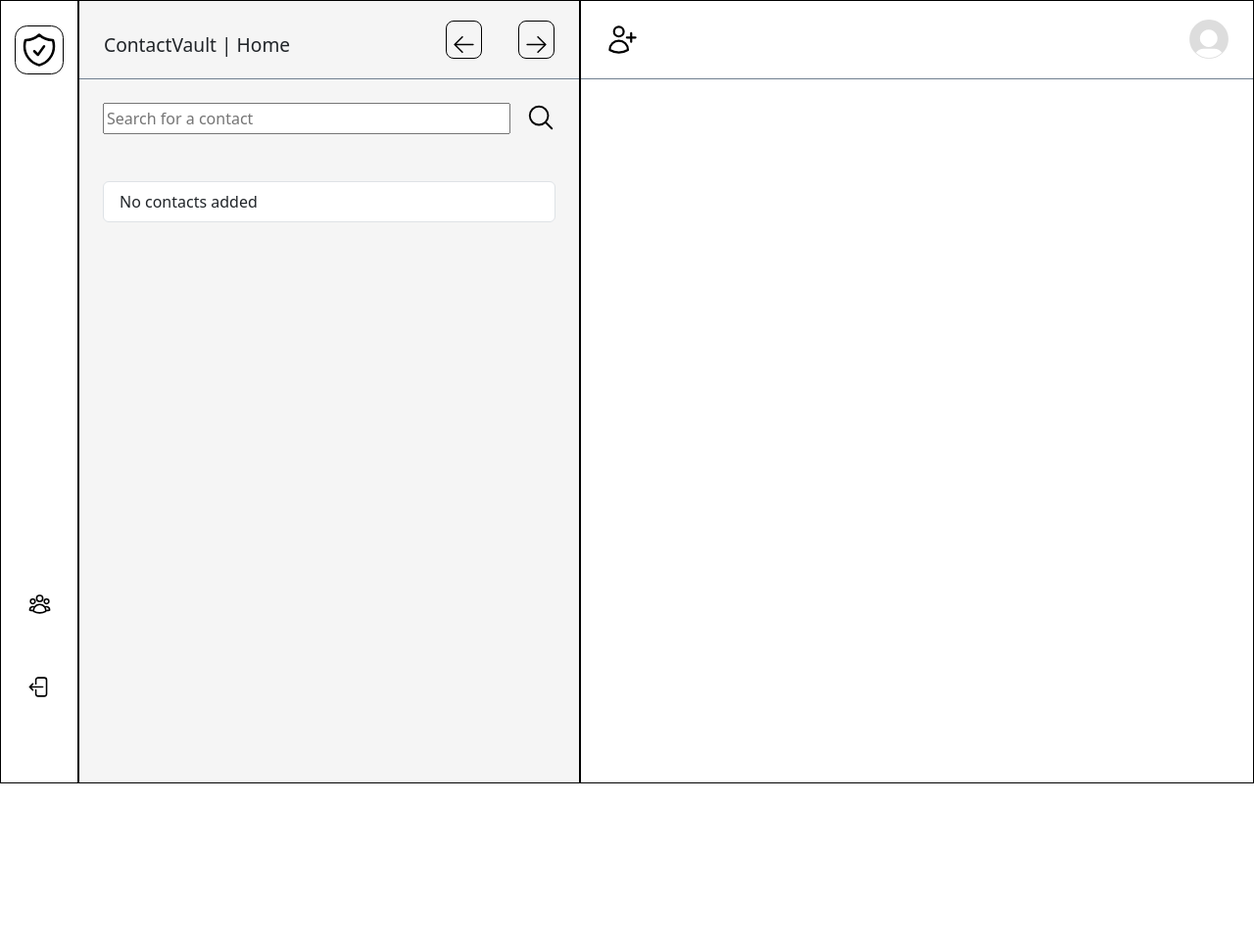
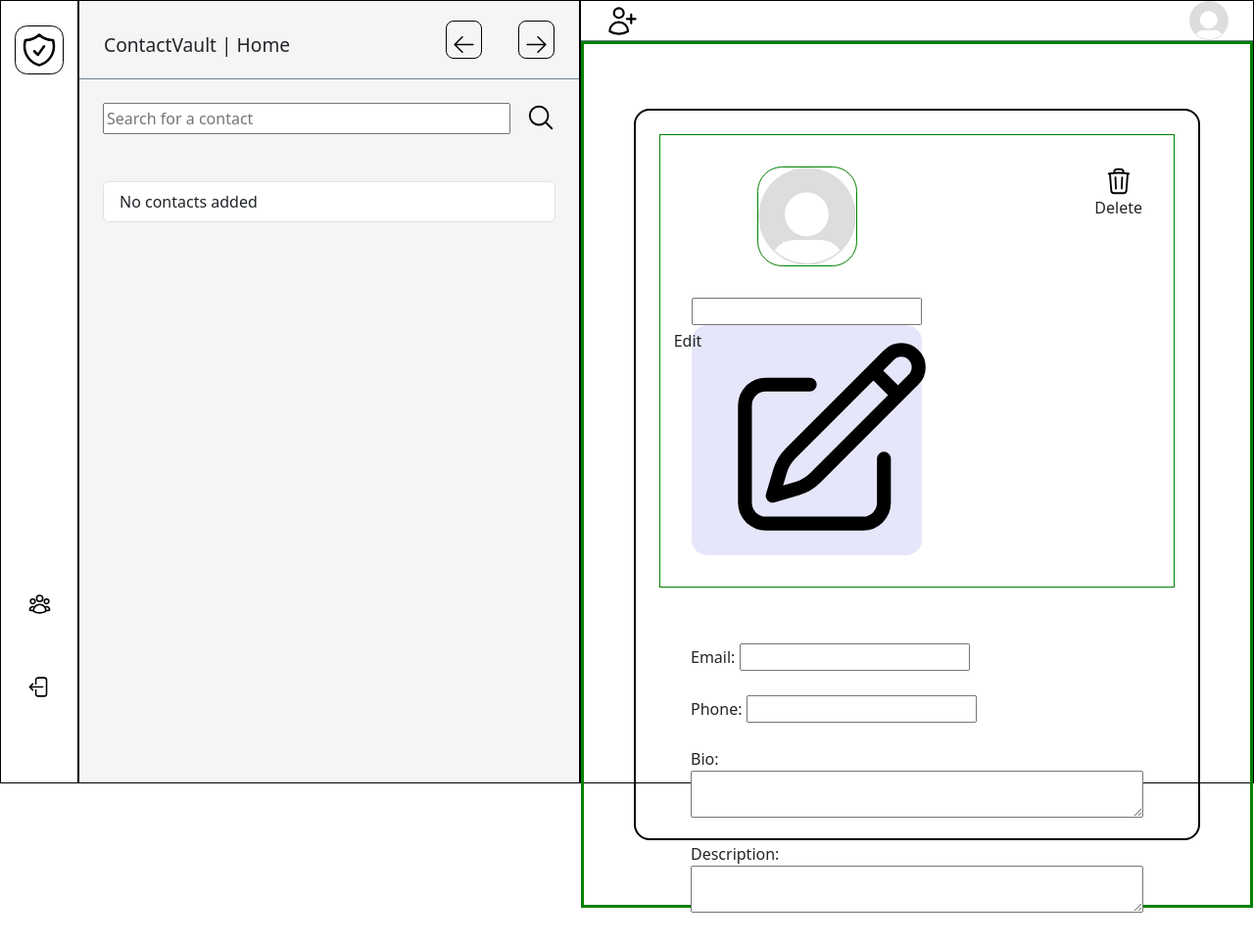
Before and after one commit to KaziAmin110/ContactVault, a PHP site: page /app/src/contacts-page/index.html in a window 1280 px wide. Shown: the whole page at 98% size. Before the commit the page ends 800 px from the top, so only its background shows below. Run offline with PHP 8.4, Linux system fonts and the light colour scheme; some libraries are stand-ins or nearby versions.

Commit message:
Added FrontEnd Trash Button + Refined Design

```diff
--- a/app/src/contacts-page/index.html
+++ b/app/src/contacts-page/index.html
@@ -88,10 +88,11 @@
             </a>
         </div>
 
-        <div class="contact-description-header" id="contact-details" style="display: none;">
+        <div class="contact-description-header" id="contact-details" style="display: flex;">
             <div class="contact-desc-container">
                 <div class="contact-header">
 
+                    <div class="avatar-info">
                         <div class="avatar-container">
                             <img src="contact-images/Default_pfp.svg" alt="Profile Picture" class="avatar-large"
                                 id="contact-avatar">
@@ -102,6 +103,15 @@
                             <button class="btn-primary edit-btn" onclick="modifySelected()">
                                 <label for="edit-img">Edit</label>
                                 <img src="contact-images/edit.svg" alt="Edit" class="edit-icon" id="edit-img">
+                            </button>
+                        </div>
+                    </div>
+
+                    <div class="delete-container">
+                        <button type="button" class="delete-btn">
+                            <img src="contact-images/trash.svg" alt="Remove Selected Contact" id="delete-img"
+                                class="close-img">
+                            <label for="delete-img">Delete</label>
                         </button>
                     </div>
 
--- a/app/src/css/contacts.css
+++ b/app/src/css/contacts.css
@@ -207,8 +207,8 @@ body {
 }
 
 .close-img {
-    width: 20px;
-    height: 20px;
+    width: 30px;
+    height: 30px;
 }
 
 .is-invalid {
@@ -290,7 +290,7 @@ body {
     border: 2px solid black;
 
     width: 85%;
-    height: 75%;
+    height: 85%;
 
     padding: 1.5rem;
     border-radius: 1rem;
@@ -299,14 +299,28 @@ body {
 .contact-header {
     display: flex;
     flex-direction: row;
+    border: 1px solid green;
+    justify-content: space-between;
     gap: 2rem;
     padding: 2rem;
+}
+
+.avatar-info {
+    display: flex;
+    flex-direction: column;
+    align-items: center;
+    gap: 2rem;
 }
 
 .contact-header-edit {
     display: flex;
     flex-direction: column;
     justify-content: space-around;
+}
+
+.delete-container {
+    display: flex;
+    flex-direction: column;
 }
 
 .contact-body {
@@ -320,6 +334,12 @@ body {
     display: flex;
     justify-content: center;
     gap: 1rem;
+}
+
+.delete-btn {
+    display: flex;
+    flex-direction: column;
+    align-items: center;
 }
 
 .selected {
@@ -342,6 +362,11 @@ body {
     padding: 0.25rem;
 }
 
+.delete-btn:hover {
+    cursor: pointer;
+    transform: translateY(-5px);
+}
+
 .btn-primary:hover {
     transform: translateY(-5px);
 }
```
Also changed, not shown: app/src/contacts-page/contact-images/trash.svg (added). Lines whose indentation alone changed are shown as unchanged.
